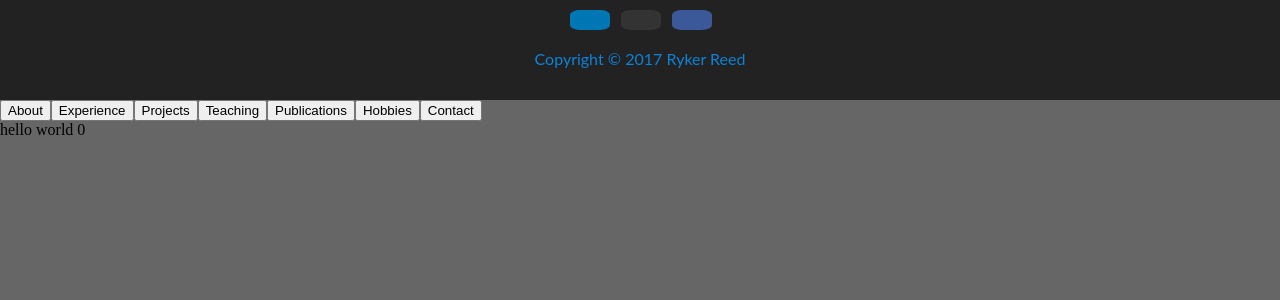
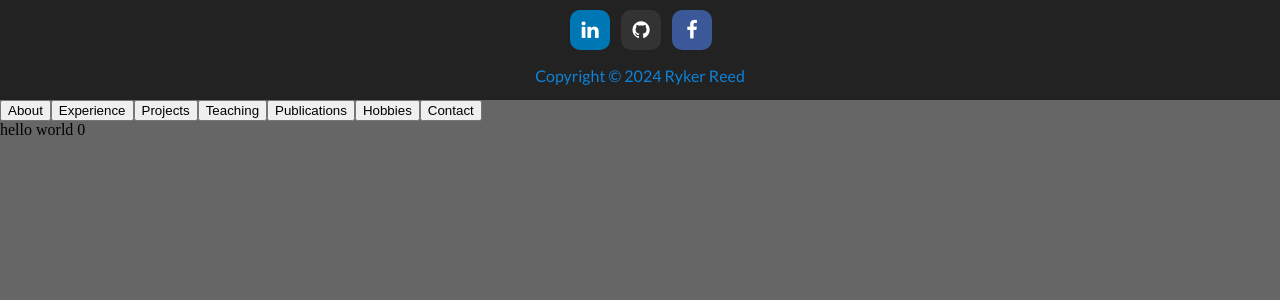
Before and after one commit to reedr3/portfolio, a React (Vite) app in the folder client/: page / in a window 1280 px wide. Shown: the top 300 px of the page. Built offline with nearby package versions, Linux system fonts and the light colour scheme.

Commit message:
Add font-awesome, add Lato font, update copyright year.

```diff
--- a/client/index.html
+++ b/client/index.html
@@ -2,6 +2,8 @@
 <html lang="en">
   <head>
     <meta charset="UTF-8" />
+    <link href="https://fonts.googleapis.com/css?family=Lato" rel="stylesheet">
+    <link rel="stylesheet" href="https://cdnjs.cloudflare.com/ajax/libs/font-awesome/4.7.0/css/font-awesome.min.css">
     <link rel="icon" type="image/svg+xml" href="/vite.svg" />
     <meta name="viewport" content="width=device-width, initial-scale=1.0" />
     <title>Vite + React</title>
--- a/client/src/Footer.tsx
+++ b/client/src/Footer.tsx
@@ -13,7 +13,7 @@ function Footer() {
             <Icon href="https://github.com/reedr3" className="fa fa-github"/>
             <Icon href="https://www.facebook.com/rebecca.reed.5667" className="fa fa-facebook"/>
           </div>
-          <p>Copyright &copy; 2017 Ryker Reed</p>
+          <p>Copyright &copy; 2024 Ryker Reed</p>
         </div>
       </footer>
     );
```
